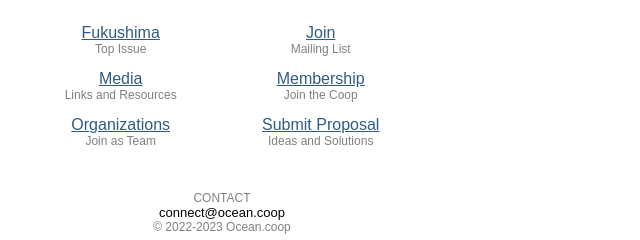
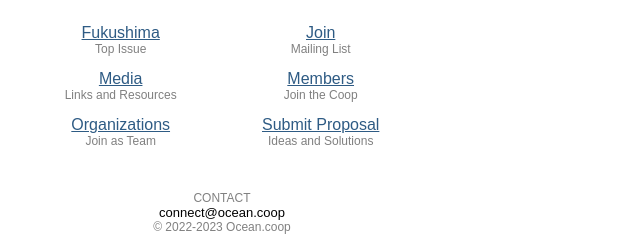
Before and after one commit to oceanhealth/oceanhealth, a plain HTML site: page index.html in a window 1280 px wide. Shown: the part 493-733 px from the top of the page, 418-1058 px from the left. Drawn offline with Linux system fonts and the light colour scheme.

Commit message:
Update index.html

```diff
--- a/index.html
+++ b/index.html
@@ -111,7 +111,7 @@
 
                     <div class="linkitem">
                         <a href="https://base.ocean.coop/dashboard/#/nc/form/fc4e9959-6061-4d78-88d2-09267007aeab">
-                            Membership
+                            Members
                         </a>
                         <div class="sublink">
                             Join the Coop
```
